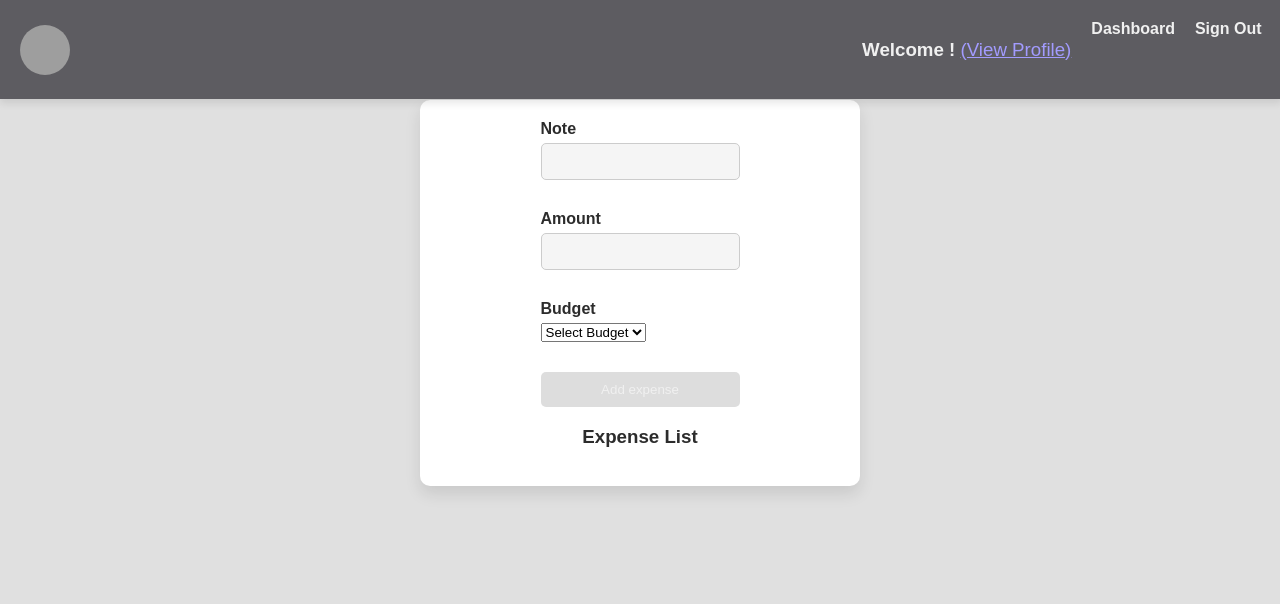
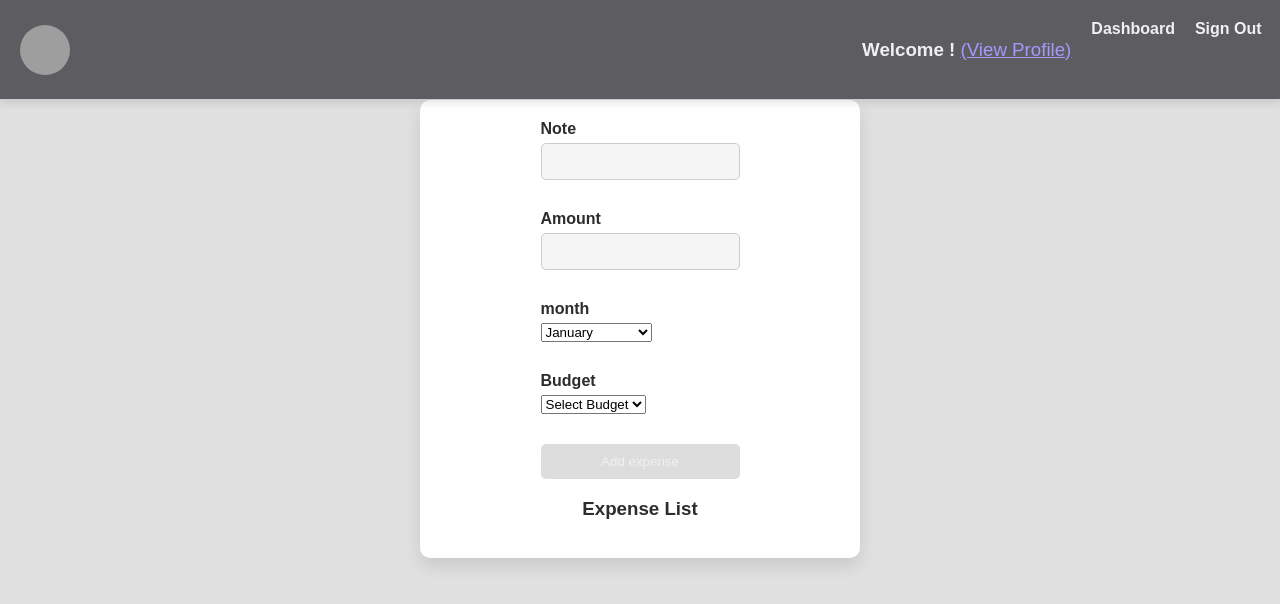
Before and after one commit to FahadIqbal1122/ProfitPulse-FrontEnd, a React (Vite) app in the folder profitPulse/: page /Expense in a window 1280 px wide. Shown: the top 604 px of the page. Built offline with nearby package versions, Linux system fonts and the light colour scheme; grey boxes are pictures that could not be loaded.

Commit message:
expense date

```diff
--- a/profitPulse/src/components/M-Data/Expense.jsx
+++ b/profitPulse/src/components/M-Data/Expense.jsx
@@ -1,19 +1,19 @@
-import { useNavigate } from "react-router-dom"
-import { useState, useEffect } from "react"
-import axios from "axios"
+import { useNavigate } from 'react-router-dom'
+import { useState, useEffect } from 'react'
+import axios from 'axios'
 
 const Expense = ({ user }) => {
   const [formValues, setFormValues] = useState({
-    note: "",
-    amount: "",
+    note: '',
+    amount: ''
   })
   const [submittedExpense, setSubmittedExpense] = useState(null)
   const [expenses, setExpenses] = useState([])
   const [budgets, setBudgets] = useState([])
 
   const [editFormValues, setEditFormValues] = useState({
-    note: "",
-    amount: "",
+    note: '',
+    amount: ''
   })
 
   let navigate = useNavigate()
@@ -52,21 +52,21 @@
       note: formValues.note,
       amount: formValues.amount,
       userId: user.id,
-      budgetId: formValues.budgetId,
+      budgetId: formValues.budgetId
     }
 
-    const response = await axios.post("http://localhost:3001/expense/", data)
+    const response = await axios.post('http://localhost:3001/expense/', data)
 
     const newExpense = response.data
     setExpenses([...expenses, newExpense])
 
     setFormValues({
-      note: "",
-      amount: "",
+      note: '',
+      amount: ''
     })
     setSubmittedExpense({
       note: formValues.note,
-      amount: formValues.amount,
+      amount: formValues.amount
     })
     //navigate('/')
   }
@@ -89,8 +89,8 @@
       })
     )
     setEditFormValues({
-      name: "",
-      amount: "",
+      name: '',
+      amount: ''
     })
   }
   const handleDelete = async (expenseId) => {
@@ -123,6 +123,31 @@
               value={formValues.amount}
               required
             />
+          </div>
+          <div>
+            <label htmlFor="month">month</label>
+            <select
+              onChange={handleChange}
+              name="month"
+              value={formValues.month}
+              required
+            >
+              <option value="" disabled>
+                Select a month
+              </option>
+              <option value="January">January</option>
+              <option value="February">February</option>
+              <option value="March">March</option>
+              <option value="April">April</option>
+              <option value="May">May</option>
+              <option value="June">June</option>
+              <option value="July">July</option>
+              <option value="August">August</option>
+              <option value="September">September</option>
+              <option value="October">October</option>
+              <option value="November">November</option>
+              <option value="December">December</option>
+            </select>
           </div>
           <div>
             <label htmlFor="budget">Budget</label>
@@ -166,6 +191,31 @@
               required
             />
           </div>
+          <div>
+            <label htmlFor="editMonth">month</label>
+            <select
+              onChange={handleEditChange}
+              name="month"
+              value={editFormValues.month}
+              required
+            >
+              <option value="" disabled>
+                Select a month
+              </option>
+              <option value="January">January</option>
+              <option value="February">February</option>
+              <option value="March">March</option>
+              <option value="April">April</option>
+              <option value="May">May</option>
+              <option value="June">June</option>
+              <option value="July">July</option>
+              <option value="August">August</option>
+              <option value="September">September</option>
+              <option value="October">October</option>
+              <option value="November">November</option>
+              <option value="December">December</option>
+            </select>
+          </div>
           <button>update</button>
         </form>
       )}
```
